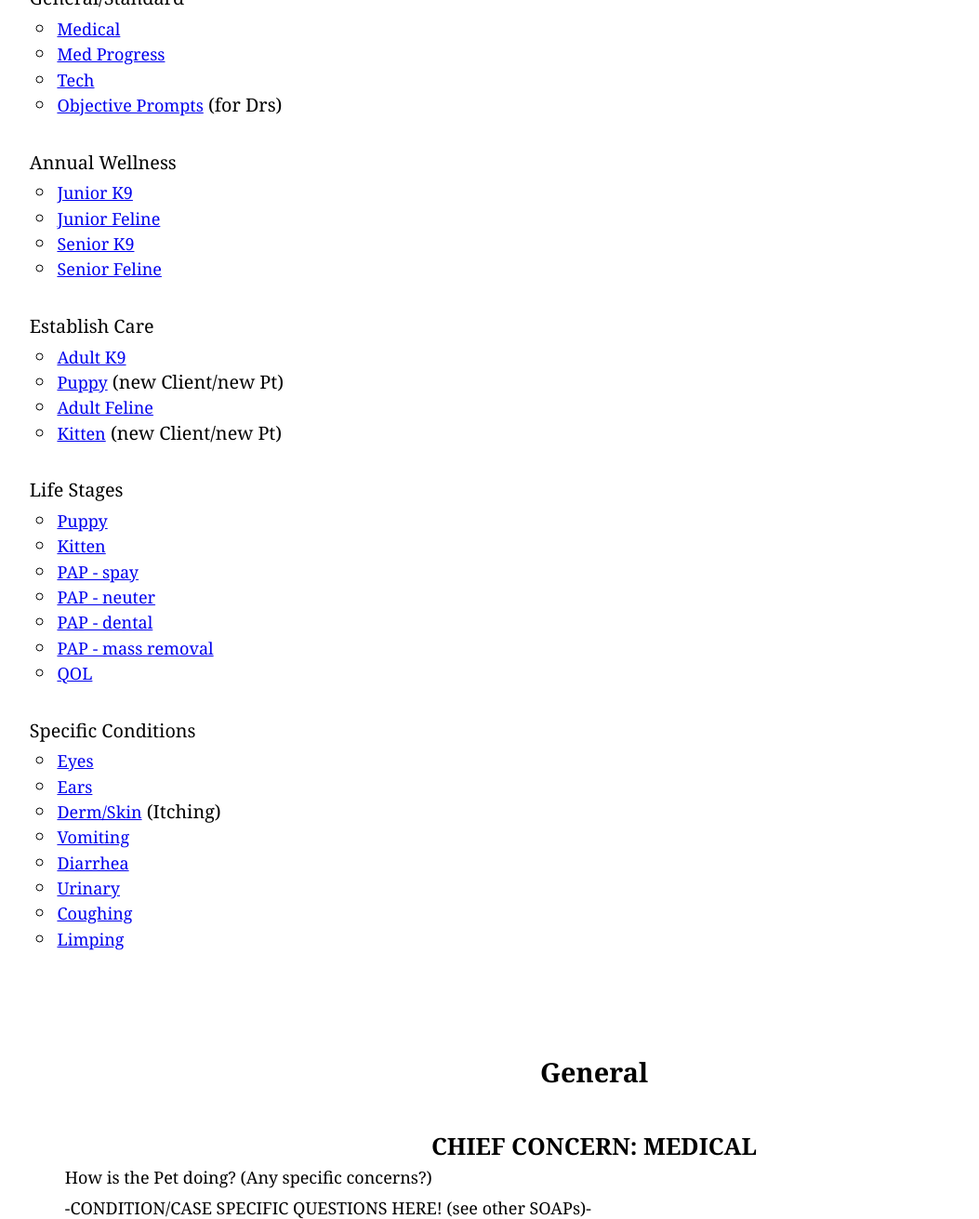
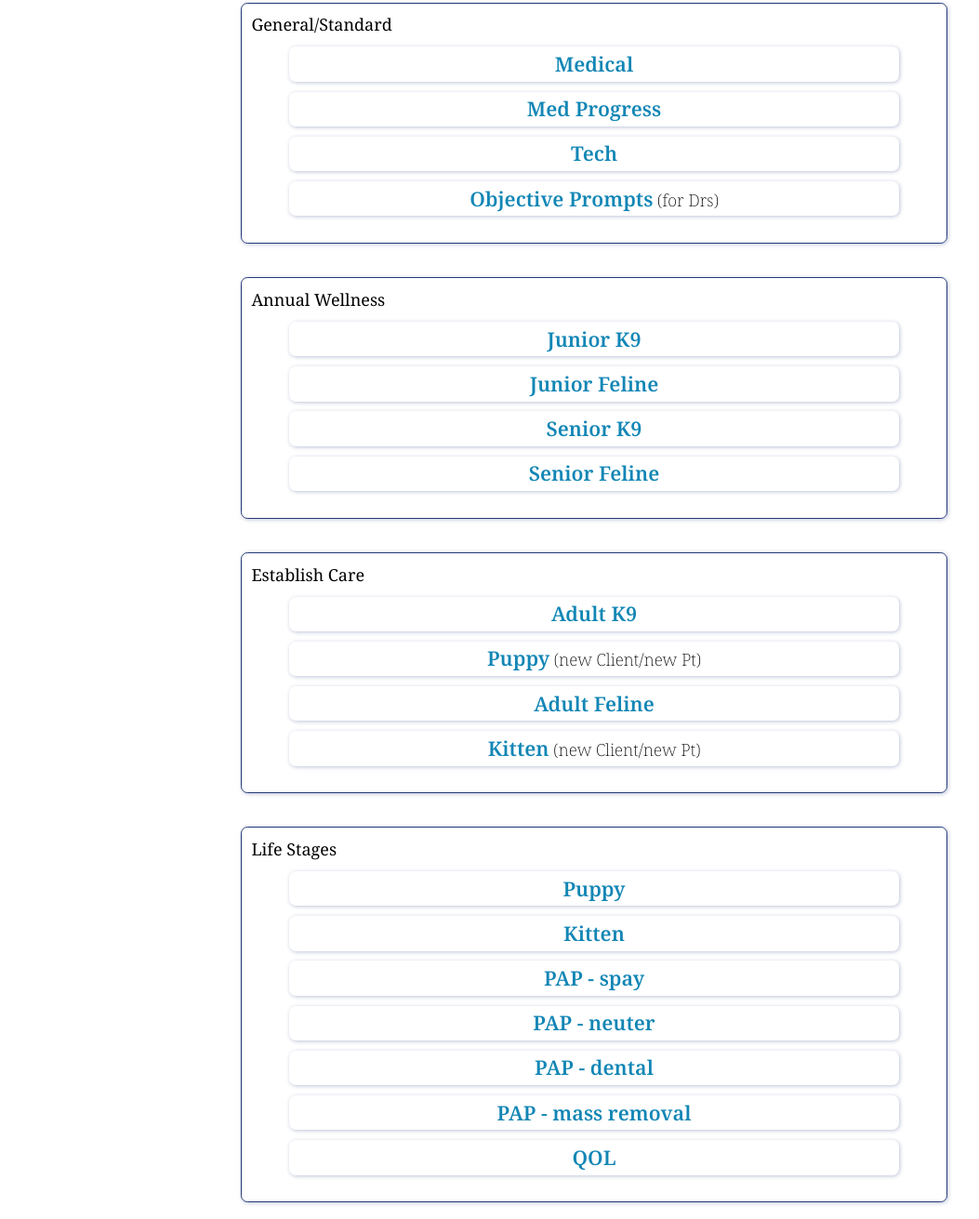
Before and after one commit to ARomano79/KAH-Staff-Reference-Guide, a plain HTML site: page src/co-vet/soap-questions-prompts.html in a window 1280 px wide. Shown: the part 804-2115 px from the top of the page at 93% size, without its empty margins (1-1054 px from the left). Drawn offline with Linux system fonts and the light colour scheme.

Commit message:
started soap page layout.  info is present but layout still sucks.

```diff
--- a/src/co-vet/soap-questions-prompts.html
+++ b/src/co-vet/soap-questions-prompts.html
@@ -74,11 +74,11 @@
       </section>
 
       <h6>SOAP LIST</h6>
-      <ul class="soap-list">
+      <ul class="content-list">
         <!-- USE FOR PAGE LIST/NAV/LINKING -->
         <li>
           General/Standard
-          <ul class="soap-sub-list">
+          <ul class="soap-list">
             <li><a href="#soap-qs-medical">Medical</a></li>
             <li><a href="#soap-qs-med-prog">Med Progress</a></li>
             <li><a href="#soap-qs-tech">Tech</a></li>
@@ -87,7 +87,7 @@
         </li>
         <li>
           Annual Wellness
-          <ul class="soap-sub-list">
+          <ul class="soap-list">
             <li><a href="#soap-qs-awk9">Junior K9</a></li>
             <li><a href="#soap-qs-awfel">Junior Feline</a></li>
             <li><a href="#soap-qs-awsk9">Senior K9</a></li>
@@ -96,7 +96,7 @@
         </li>
         <li>
           Establish Care
-          <ul class="soap-sub-list">
+          <ul class="soap-list">
             <li><a href="#soap-qs-est-care-ak9">Adult K9</a></li>
             <li><a href="#soap-qs-est-care-puppy">Puppy</a> (new Client/new Pt)</li>
             <li><a href="#soap-qs-est-care-afel">Adult Feline</a></li>
@@ -105,7 +105,7 @@
         </li>
         <li>
           Life Stages
-          <ul class="soap-sub-list">
+          <ul class="soap-list">
             <li><a href="#soap-qs-puppy">Puppy</a></li>
             <li><a href="#soap-qs-kitten">Kitten</a></li>
             <li><a href="#soap-qs-paps">PAP - spay</a></li>
@@ -117,7 +117,7 @@
         </li>
         <li>
           Specific Conditions
-          <ul class="soap-sub-list">
+          <ul class="soap-list">
             <li><a href="#soap-qs-eyes">Eyes</a></li>
             <li><a href="#soap-qs-ears">Ears</a></li>
             <li><a href="#soap-qs-derm">Derm/Skin</a> (Itching)</li>
--- a/src/styles.css
+++ b/src/styles.css
@@ -215,7 +215,7 @@ nav div {
 
 /* OTHER TEXT FORMATTING */
 
-    main p, footer p, main ul, .actual-content, .soap-sub-qs, .soap-sub2-qs, .soap-list, .soap-sub-list, .list-content, .list-content {
+    main p, footer p, main ul, .actual-content, .soap-sub-qs, .soap-sub2-qs, .soap-sub-list, .list-content, .list-content {
         padding: 0.2rem;
         margin: 0.2rem auto;
         line-height: 1.2;
@@ -293,6 +293,20 @@ nav div {
 
     }
 
+    .soap-list li {
+        margin: 0.2rem auto 0.6rem;
+        list-style-type: none;
+        border: none;
+        padding: 0.2rem;
+        font-weight: 200;
+        text-align: center;
+        font-size: 1rem;
+    }
+
+
+
+
+
 
 
 
@@ -304,7 +318,10 @@ nav div {
 
 
 
-    .actual-content, .list-content, .soap-sub-qs, .soap-sub2-qs, .soap-sub-list, .soap-list {
+
+
+
+    .actual-content, .list-content, .soap-sub-qs, .soap-sub2-qs, .soap-sub-list {
         border: none;
         width: 96%;
     }
@@ -318,11 +335,7 @@ nav div {
     }
 
     .soap-list li {
-        border: none;
-        margin: 0 auto;
-        padding: 0.1rem 0.2rem;
-        list-style-type: none;
-        font-size: 1.1rem;
+
     }
 
     .soap-sub-list {
```
